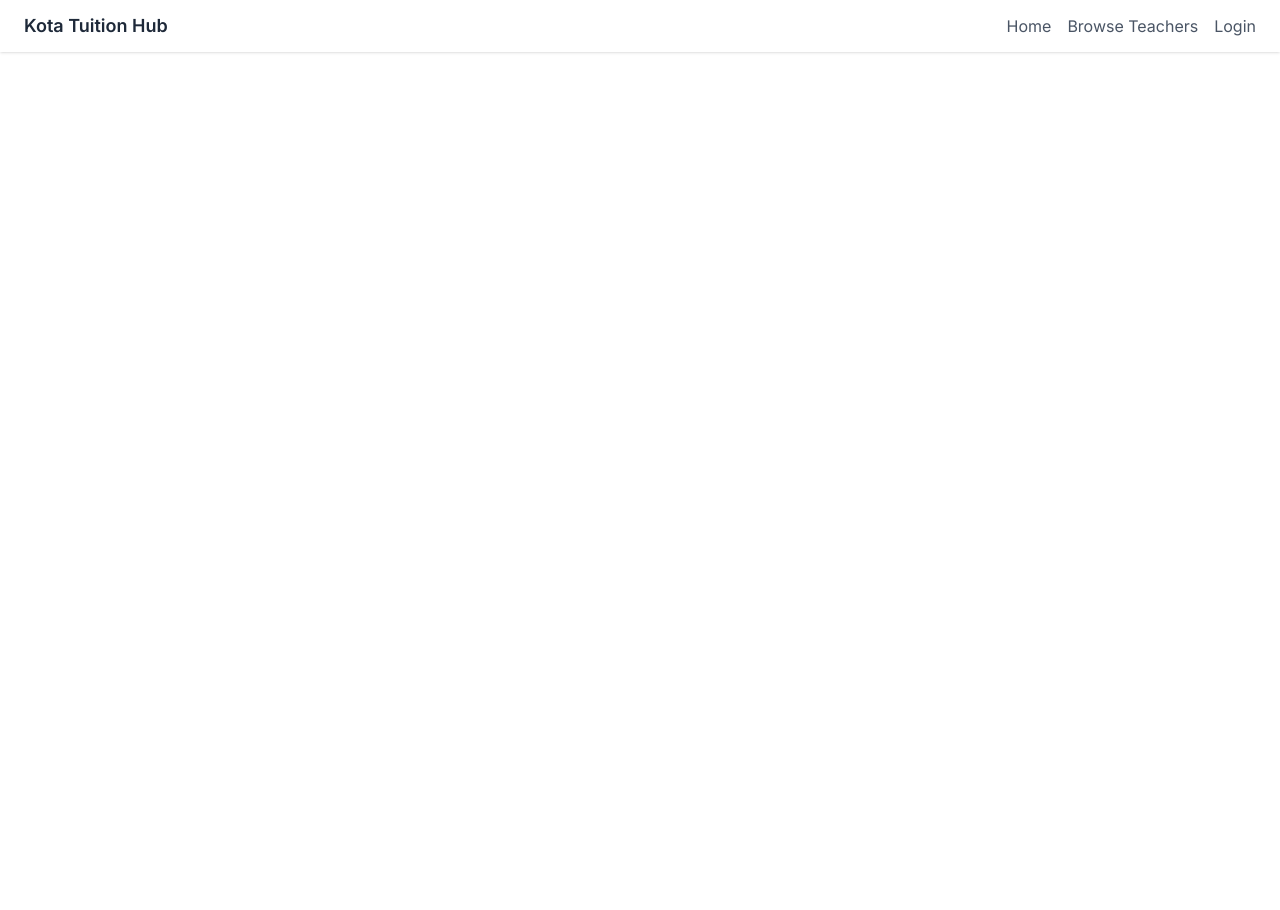
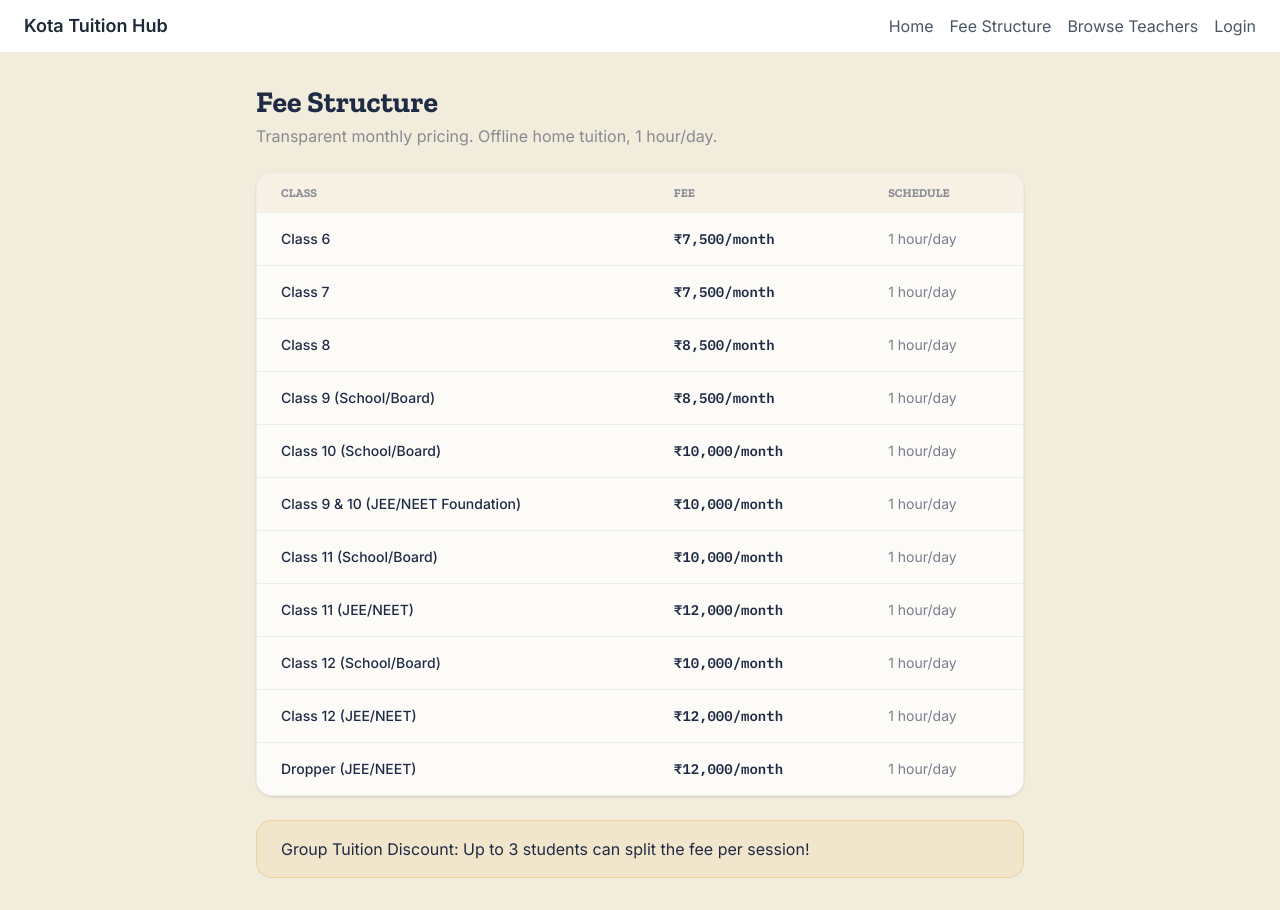
Before and after one commit to at7382347-glitch/kota-tution-hub, a React (Vite) app in the folder client/: page /fee-structure in a window 1280 px wide. Before the commit the page ends 800 px from the top, so only its background shows below. Built offline with nearby package versions, Linux system fonts and the light colour scheme.

Commit message:
added static non-clickable fee structure page

```diff
--- a/client/src/App.jsx
+++ b/client/src/App.jsx
@@ -2,6 +2,7 @@ import { BrowserRouter, Routes, Route } from 'react-router-dom';
 import Navbar from './components/Navbar';
 import ProtectedRoute from './components/ProtectedRoute';
 import Home from './pages/Home';
+import FeeStructure from './pages/FeeStructure';
 import Login from './pages/Login';
 import StudentDashboard from './pages/StudentDashboard';
 import TeacherDashboard from './pages/TeacherDashboard';
@@ -16,6 +17,7 @@ function App() {
       <Navbar />
       <Routes>
         <Route path="/" element={<Home />} />
+        <Route path="/fee-structure" element={<FeeStructure />} />
         <Route path="/login" element={<Login />} />
         <Route path="/student/dashboard" element={<StudentDashboard />} />
         <Route path="/teacher/dashboard" element={<TeacherDashboard />} />
--- a/client/src/components/Navbar.jsx
+++ b/client/src/components/Navbar.jsx
@@ -8,6 +8,7 @@ function Navbar() {
       </Link>
       <div className="flex flex-wrap items-center gap-3 sm:gap-4 ml-auto text-sm sm:text-base justify-end">
         <Link to="/" className="text-gray-600 hover:text-blue-600">Home</Link>
+        <Link to="/fee-structure" className="text-gray-600 hover:text-blue-600">Fee Structure</Link>
         <Link to="/browse-teachers" className="text-gray-600 hover:text-blue-600">Browse Teachers</Link>
         <Link to="/login" className="text-gray-600 hover:text-blue-600">Login</Link>
       </div>
--- /dev/null
+++ b/client/src/pages/FeeStructure.jsx
@@ -0,0 +1,93 @@
+import { Helmet } from 'react-helmet-async';
+
+const FEES = [
+  { cls: 'Class 6', detail: 'All subjects', fee: 7500 },
+  { cls: 'Class 7', detail: 'All subjects', fee: 7500 },
+  { cls: 'Class 8', detail: 'All subjects', fee: 8500 },
+  { cls: 'Class 9 (School/Board)', detail: 'School / Board', fee: 8500 },
+  { cls: 'Class 10 (School/Board)', detail: 'School / Board', fee: 10000 },
+  { cls: 'Class 9 & 10 (JEE/NEET Foundation)', detail: 'JEE/NEET Foundation', fee: 10000 },
+  { cls: 'Class 11 (School/Board)', detail: 'School / Board', fee: 10000 },
+  { cls: 'Class 11 (JEE/NEET)', detail: 'JEE / NEET', fee: 12000 },
+  { cls: 'Class 12 (School/Board)', detail: 'School / Board', fee: 10000 },
+  { cls: 'Class 12 (JEE/NEET)', detail: 'JEE / NEET', fee: 12000 },
+  { cls: 'Dropper (JEE/NEET)', detail: 'JEE / NEET', fee: 12000 },
+];
+
+function formatINR(amount) {
+  return `₹${amount.toLocaleString('en-IN')}`;
+}
+
+function FeeStructure() {
+  return (
+    <div className="min-h-screen bg-sandstone py-8 px-4 sm:px-6 overflow-x-hidden">
+      <Helmet>
+        <title>Fee Structure | Kota Tuition Hub</title>
+        <meta
+          name="description"
+          content="View Kota Tuition Hub fee structure for home tuition in Kota, Rajasthan. Transparent monthly pricing for Class 6 to Dropper."
+        />
+      </Helmet>
+      <main className="max-w-3xl mx-auto">
+        <div className="mb-6 text-center sm:text-left">
+          <h1 className="font-display text-ink text-2xl sm:text-3xl font-bold">Fee Structure</h1>
+          <p className="font-body text-ink/50 mt-1 text-sm sm:text-base">
+            Transparent monthly pricing. Offline home tuition, 1 hour/day.
+          </p>
+        </div>
+
+        {/* Desktop / tablet table */}
+        <div className="hidden sm:block bg-white/80 backdrop-blur-sm rounded-2xl shadow-sm border border-ink/8 overflow-hidden">
+          <div className="overflow-x-auto">
+            <table className="w-full text-sm text-left min-w-[560px]">
+              <thead className="bg-sandstone/70 text-ink/50 text-xs uppercase font-medium font-display">
+                <tr>
+                  <th className="px-6 py-3">Class</th>
+                  <th className="px-6 py-3">Fee</th>
+                  <th className="px-6 py-3">Schedule</th>
+                </tr>
+              </thead>
+              <tbody className="divide-y divide-ink/8">
+                {FEES.map((row) => (
+                  <tr key={row.cls} className="hover:bg-sandstone/40 transition-colors">
+                    <td className="px-6 py-4 font-medium text-ink font-body">{row.cls}</td>
+                    <td className="px-6 py-4 font-mono font-semibold text-ink whitespace-nowrap">
+                      {formatINR(row.fee)}/month
+                    </td>
+                    <td className="px-6 py-4 text-ink/60 font-body">1 hour/day</td>
+                  </tr>
+                ))}
+              </tbody>
+            </table>
+          </div>
+        </div>
+
+        {/* Mobile cards */}
+        <div className="grid grid-cols-1 gap-3 sm:hidden">
+          {FEES.map((row) => (
+            <div
+              key={row.cls}
+              className="bg-white/80 backdrop-blur-sm rounded-xl shadow-sm border border-ink/8 px-4 py-3.5"
+            >
+              <p className="font-body text-sm font-semibold text-ink">{row.cls}</p>
+              <p className="mt-1 font-mono text-sm font-bold text-ink">
+                {formatINR(row.fee)}
+                <span className="font-body font-normal text-ink/50">/month</span>
+              </p>
+              <p className="mt-0.5 font-body text-xs text-ink/50">1 hour/day</p>
+            </div>
+          ))}
+        </div>
+
+        {/* Static info note */}
+        <div className="mt-6 rounded-2xl border border-marigold/30 bg-marigold/10 px-4 py-4 sm:px-6 text-center sm:text-left">
+          <p className="font-body text-sm sm:text-base text-ink">
+            Group Tuition Discount: Up to 3 students can split the fee per session!
+          </p>
+        </div>
+      </main>
+    </div>
+  );
+}
+
+export default FeeStructure;
```
